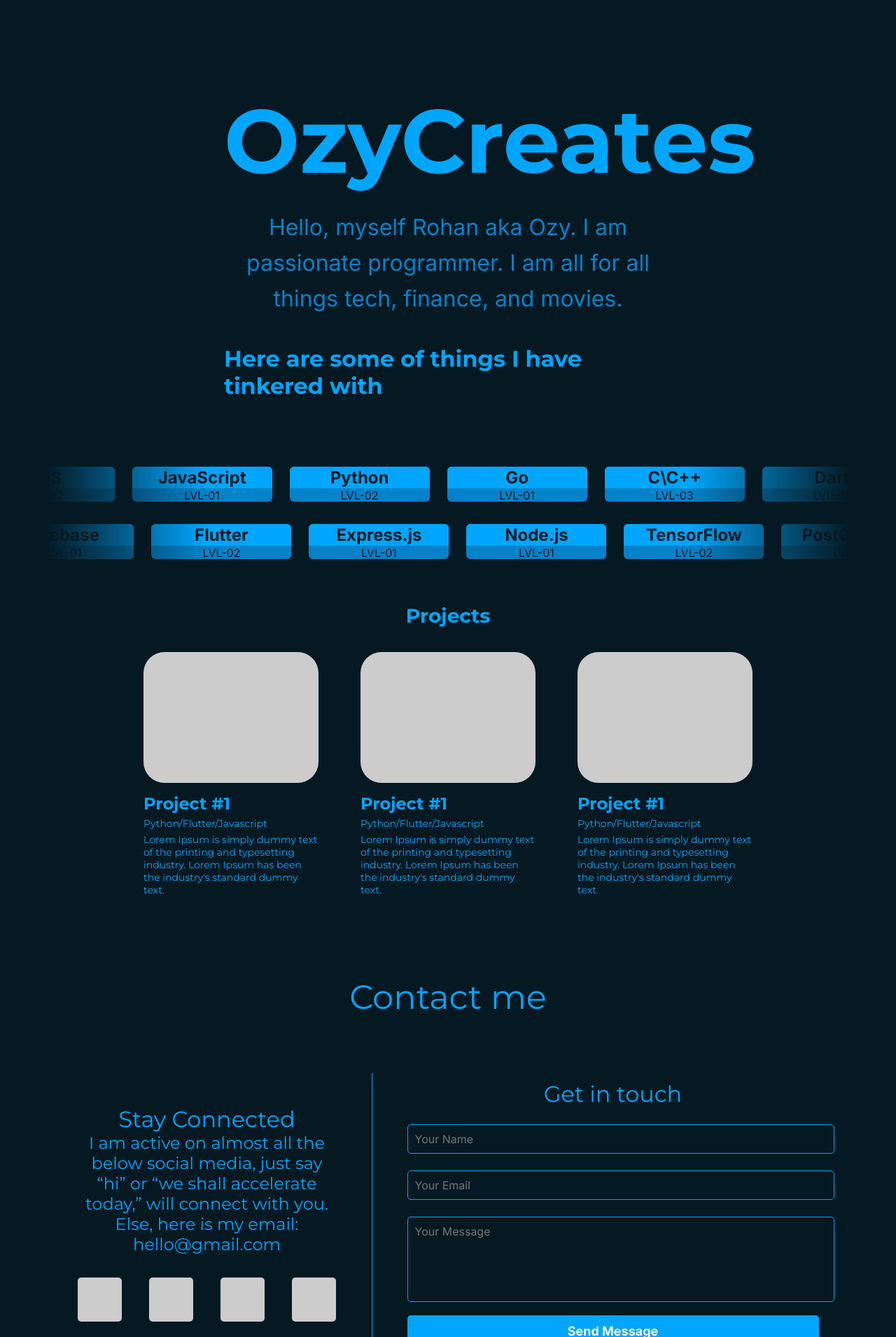
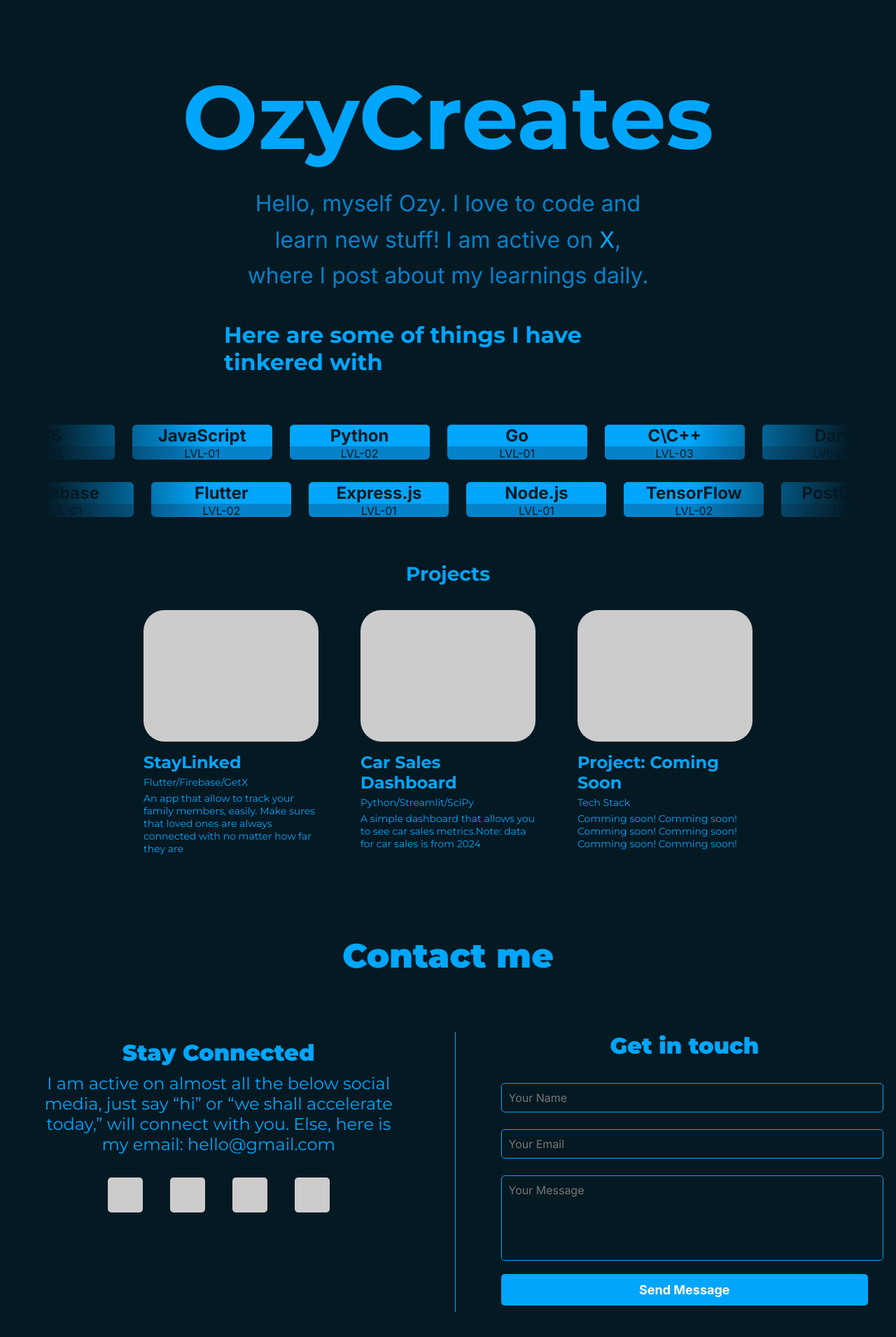
Before and after one commit to RohanG610/PortfolioWebsite, a React (Vite) app: page / in a window 1280 px wide. Shown: the part 69-1980 px from the top of the page at 70% size. Built offline with nearby package versions, Linux system fonts and the light colour scheme.

Commit message:
Added some content to website

```diff
--- a/src/components/ContactMe/style/contactMe.css
+++ b/src/components/ContactMe/style/contactMe.css
@@ -6,7 +6,7 @@
 .contact-container h2 {
   font-family: 'Montserrat', sans-serif;
   font-size: 48px;
-  font-weight: 400;
+  font-weight: 1000;
   margin: 60px;
 }
 
@@ -22,6 +22,9 @@
 .stay-connected {
   height: auto;
   margin-left: auto;
+  padding: 10px;
+  justify-items: center;
+  /* border: 1px solid red; */
   max-width: 370px;
 }
 
@@ -41,7 +44,9 @@
 .stay-connected h3, .get-in-touch h3 {
   font-family: 'Montserrat', sans-serif;
   font-size: 32px;
-  font-weight: 400;
+
+  margin-bottom: 10px;
+  font-weight: 1000;
 }
 
 .stay-connected p {
@@ -100,3 +105,118 @@
 .submit-button:hover {
   background-color: var(--secondary-color);
 }
+
+/* For 1024px and 1440px screen sizes (laptops and large tablets) */
+@media (max-width: 1024px), (max-width: 1440px) {
+  .contact-content {
+    flex-direction: row;
+    align-items: flex-start;
+    gap: 50px; /* Keep consistent gap for 1024px and 1440px */
+  }
+
+  .stay-connected, .get-in-touch {
+    max-width: 48%; /* Ensure equal width distribution for both sections */
+    margin: 0 auto;
+  }
+
+  .divider {
+    height: 400px;
+    width: 1px;
+    margin: 0 15px;
+  }
+
+  .get-in-touch .social-icons {
+    flex-direction: row;
+    gap: 20px;
+    margin-top: 20px;
+    justify-content: center; /* Ensure icons are centered */
+  }
+
+  .icon {
+    width: 50px;
+    height: 50px;
+  }
+}
+
+/* For tablets and smaller (max-width: 768px) */
+@media (max-width: 768px) {
+  .contact-container h2 {
+    font-size: 36px;
+    margin: 30px;
+  }
+
+  .stay-connected p {
+    font-size: 20px;
+  }
+
+  .stay-connected, .get-in-touch {
+    max-width: 90%;
+  }
+
+  .social-icons {
+    gap: 20px;
+    margin-top: 20px;
+  }
+
+  .icon {
+    width: 50px;
+    height: 50px;
+  }
+
+  .input-field, .textarea-field {
+    font-size: 14px;
+    padding: 8px;
+  }
+
+  .submit-button {
+    font-size: 16px;
+    padding: 10px;
+  }
+}
+
+/* For mobile (max-width: 480px) */
+@media (max-width: 480px) {
+  .contact-container h2 {
+    font-size: 28px;
+    margin: 20px;
+  }
+
+  .stay-connected p {
+    font-size: 16px;
+  }
+
+  .stay-connected h3, .get-in-touch h3 {
+    font-size: 24px;
+  }
+
+  .contact-content {
+    flex-direction: column;  /* Stack sections vertically for mobile */
+    gap: 15px;  /* Adjust gap between sections */
+  }
+
+  .divider {
+    height: 1px;
+    width: 100%;
+    margin: 15px 0;
+  }
+
+  .social-icons {
+    gap: 15px;
+    justify-content: center; /* Ensure icons are centered */
+  }
+
+  .icon {
+    width: 40px;
+    height: 40px;
+  }
+
+  .input-field, .textarea-field {
+    font-size: 14px;
+    padding: 8px;
+  }
+
+  .submit-button {
+    font-size: 16px;
+    padding: 10px;
+  }
+}
--- a/src/components/Hero/Hero.jsx
+++ b/src/components/Hero/Hero.jsx
@@ -7,7 +7,7 @@ const Hero = () => {
           <div className="hero-left">
             <h1 className="hero-heading">OzyCreates</h1>
             <p className="hero-description">
-              Hello, myself Rohan aka Ozy. I am passionate programmer. I am all for all things tech, finance, and movies.
+              Hello, myself Ozy. I love to code and learn new stuff! I am active on <a><bold>X</bold></a>, where I post about my learnings daily.
             </p>
 
             <h2 className="hero-tinkered">Here are some of things I have tinkered with</h2>
--- a/src/components/Hero/style/Hero.css
+++ b/src/components/Hero/style/Hero.css
@@ -3,15 +3,17 @@
   display: flex;
   flex-direction: row;
   align-items: center;
-  justify-content: space-between;
+  justify-content: space-evenly;
   max-width: 100%;
-  padding: 5vw 12vw;
-  margin-top: 4vh;
+  padding: 3vw 12vw;
+  /* gap: 35px; */
+  margin-top: 3vh;
 }
 
 /* Left Section */
 .hero-left {
   max-width: 50vw;
+  justify-items: center;
   order: 2; /* Ensure left comes second in stacking */
 }
 
@@ -27,6 +29,7 @@
 .hero-description {
   font-size: clamp(18px, 3vw, 32px);
   line-height: 1.6;
+  max-width: 90%;
   text-align: center;
   font-family: 'Inter', sans-serif;
   color: var(--secondary-color);
@@ -41,10 +44,14 @@
 
 /* Right Section */
 .hero-right {
-  width: clamp(250px, 30vw, 458px);
-  height: clamp(250px, 30vw, 458px);
+  width: clamp(250px, 30vw, 450px);
+  height: clamp(250px, 30vw, 456px);
+  aspect-ratio: 1.0;
   border-radius: 5vw;
-  background-color: #D9D9D9;
+  background-image: url('src/assets/images/hero-section-img.webp');
+
+  background-size:contain;
+  /* background-color: #D9D9D9; */
   order: 1; /* Ensure right part comes first in stacking */
 }
 
--- a/src/components/Projects/Project.jsx
+++ b/src/components/Projects/Project.jsx
@@ -3,22 +3,22 @@ import "./style/Projects.css";
 
 const projects = [
   {
-    title: "Project #1",
-    technologies: "Python/Flutter/Javascript",
+    title: "StayLinked",
+    technologies: "Flutter/Firebase/GetX",
     description:
-      "Lorem Ipsum is simply dummy text of the printing and typesetting industry. Lorem Ipsum has been the industry's standard dummy text.",
+      "An app that allow to track your family members, easily. Make sures that loved ones are always connected with no matter how far they are",
   },
   {
-    title: "Project #1",
-    technologies: "Python/Flutter/Javascript",
+    title: "Car Sales Dashboard",
+    technologies: "Python/Streamlit/SciPy",
     description:
-      "Lorem Ipsum is simply dummy text of the printing and typesetting industry. Lorem Ipsum has been the industry's standard dummy text.",
+      "A simple dashboard that allows you to see car sales metrics.Note: data for car sales is from 2024",
   },
   {
-    title: "Project #1",
-    technologies: "Python/Flutter/Javascript",
+    title: "Project: Coming Soon",
+    technologies: "Tech Stack",
     description:
-      "Lorem Ipsum is simply dummy text of the printing and typesetting industry. Lorem Ipsum has been the industry's standard dummy text.",
+      "Comming soon! Comming soon! Comming soon! Comming soon! Comming soon! Comming soon!",
   },
 ];
 
```
Also changed, not shown: src/assets/images/hero-section-img.webp (added).
